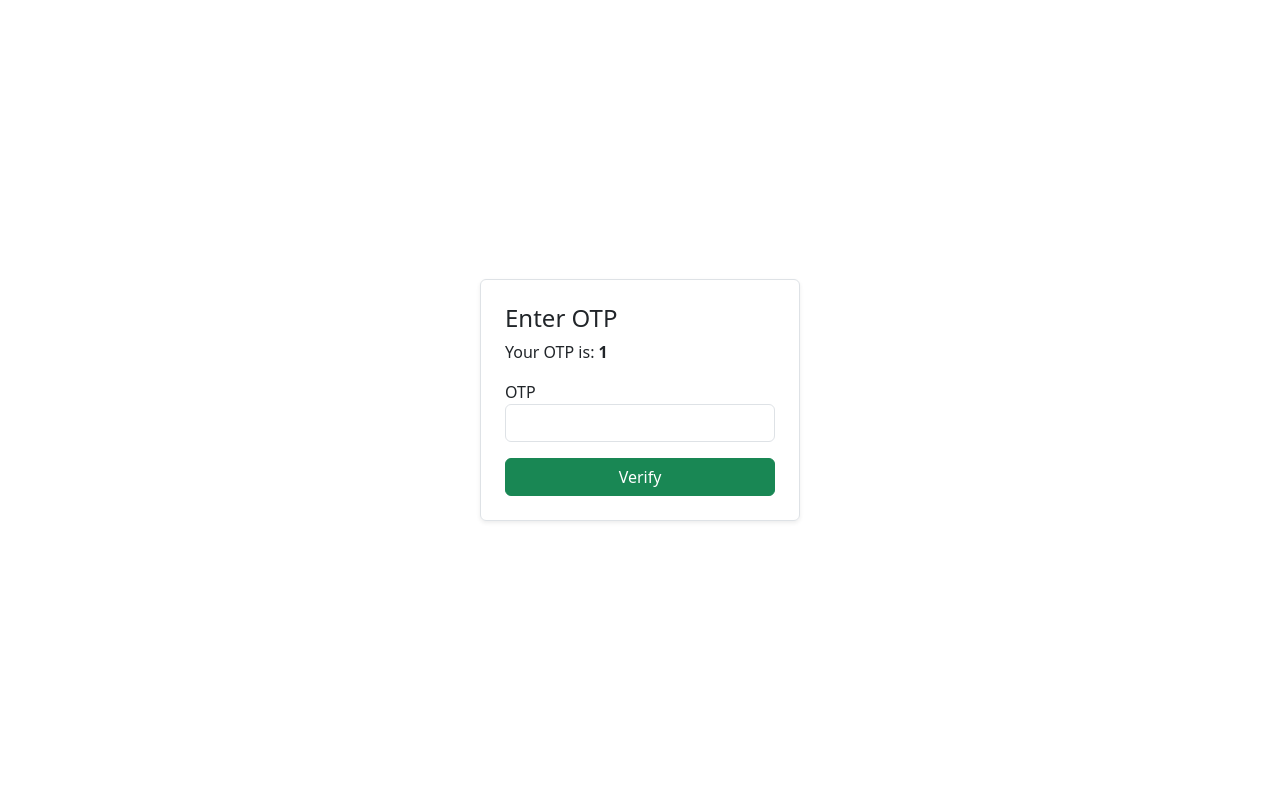
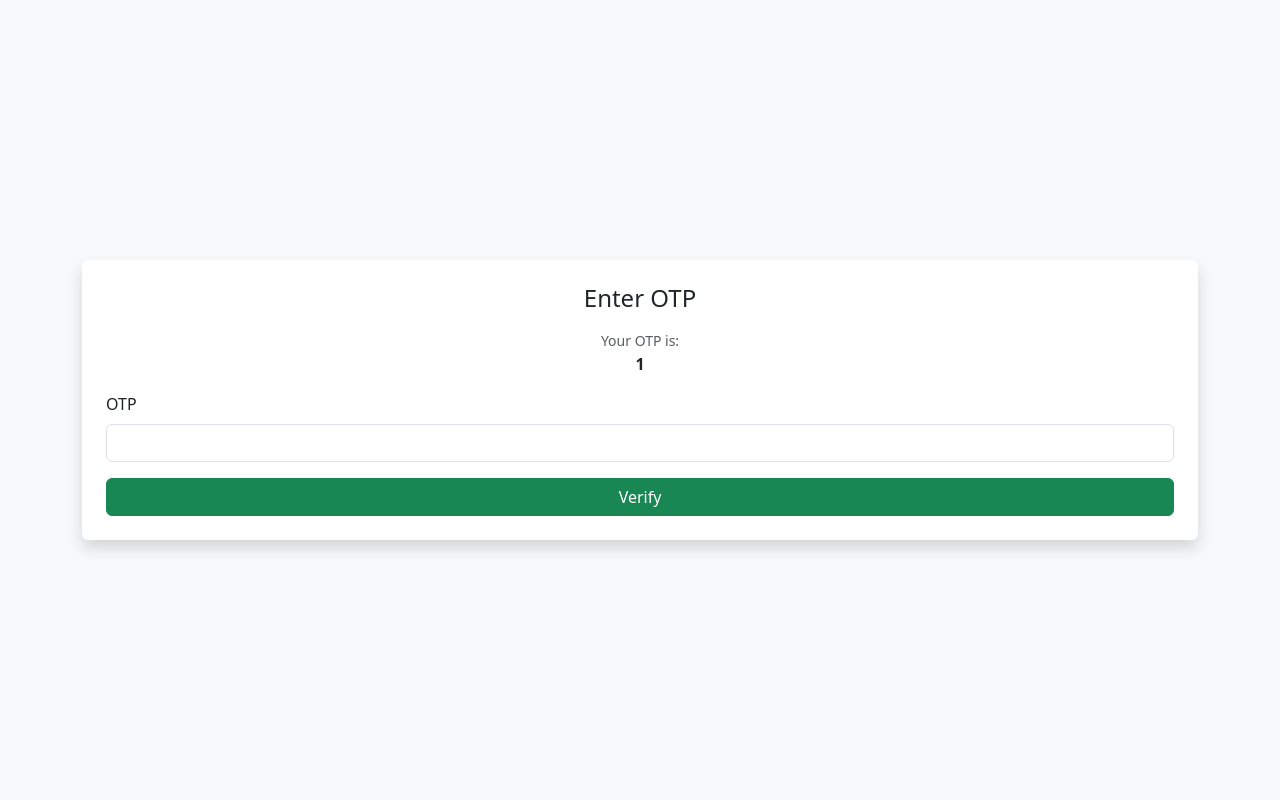
Before and after one commit to nerajlal/E-commerce-otp, a PHP site: page /auth/verify.php in a window 1280 px wide. Run offline with PHP 8.4, Linux system fonts and the light colour scheme; the visitor is signed in with stand-in values (Sample User, id 1).

Commit message:
second commit

```diff
--- a/auth/verify.php
+++ b/auth/verify.php
@@ -53,18 +53,33 @@ if ($_SERVER['REQUEST_METHOD'] === 'POST') {
 <html>
 <head>
   <title>Verify OTP</title>
+  <meta name="viewport" content="width=device-width, initial-scale=1">
   <link href="https://cdn.jsdelivr.net/npm/bootstrap@5.3.0/dist/css/bootstrap.min.css" rel="stylesheet">
 </head>
-<body class="d-flex align-items-center justify-content-center" style="height:100vh;">
-  <form method="POST" class="p-4 border rounded shadow-sm w-25">
-    <h4>Enter OTP</h4>
-    <?php if (isset($error)) echo "<div class='alert alert-danger'>$error</div>"; ?>
-    <p>Your OTP is: <strong><?php echo $_SESSION['otp']; ?></strong></p>
-    <div class="mb-3">
-      <label>OTP</label>
-      <input type="text" name="otp" class="form-control" required pattern="\d{4}" maxlength="4" minlength="4" title="Please enter a valid 4-digit OTP">
+<body class="bg-light">
+  <div class="container d-flex justify-content-center align-items-center min-vh-100">
+    <div class="w-100 w-sm-75 w-md-50 w-lg-25 bg-white p-4 rounded shadow">
+      <form method="POST">
+        <h4 class="mb-3 text-center">Enter OTP</h4>
+
+        <?php if (isset($error)) echo "<div class='alert alert-danger'>$error</div>"; ?>
+
+        <div class="mb-3 text-center">
+          <small class="text-muted">Your OTP is:</small><br>
+          <strong><?php echo $_SESSION['otp'] ?? 'N/A'; ?></strong>
+        </div>
+
+        <div class="mb-3">
+          <label for="otp" class="form-label">OTP</label>
+          <input type="text" name="otp" id="otp" class="form-control" required pattern="\d{4}" maxlength="4" minlength="4" title="Please enter a valid 4-digit OTP">
+        </div>
+
+        <button type="submit" class="btn btn-success w-100">Verify</button>
+      </form>
     </div>
-    <button type="submit" class="btn btn-success w-100">Verify</button>
-  </form>
+  </div>
+
+  <!-- Bootstrap JS (optional) -->
+  <script src="https://cdn.jsdelivr.net/npm/bootstrap@5.3.0/dist/js/bootstrap.bundle.min.js"></script>
 </body>
 </html>
```
